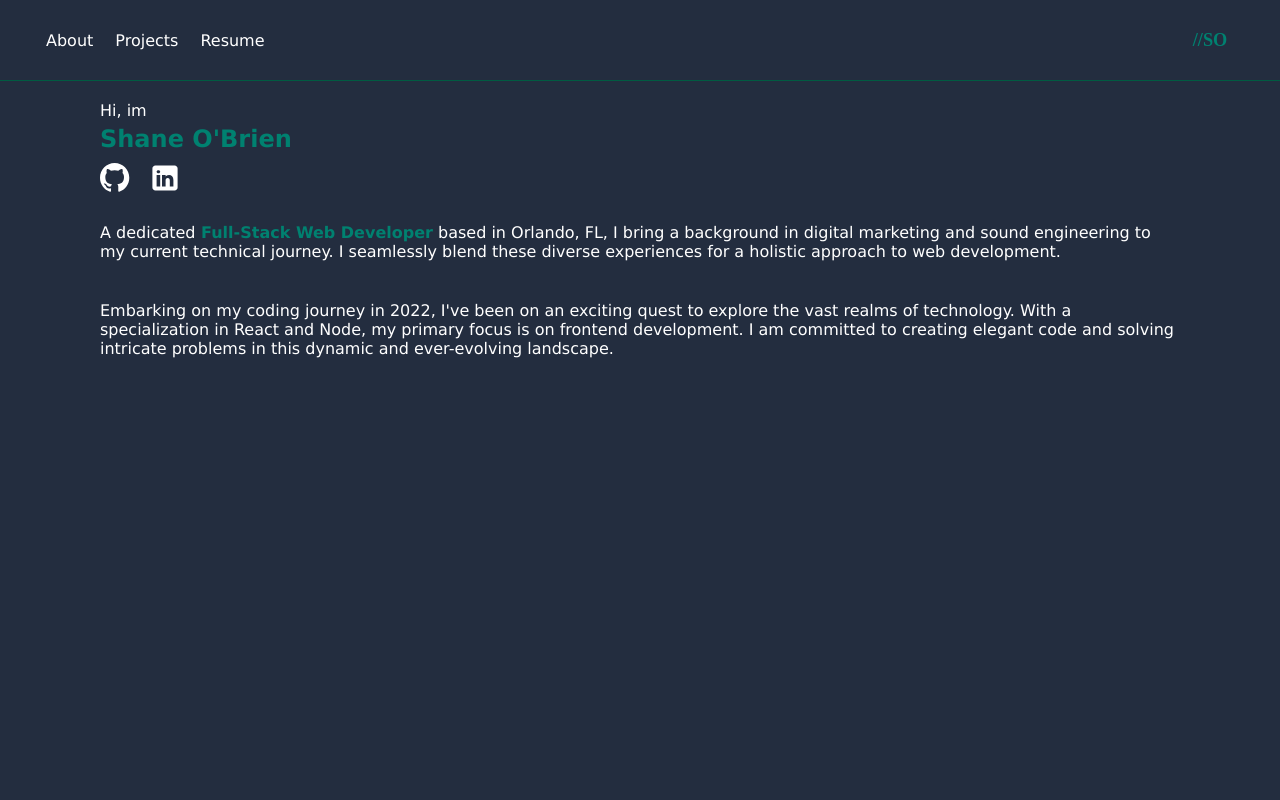
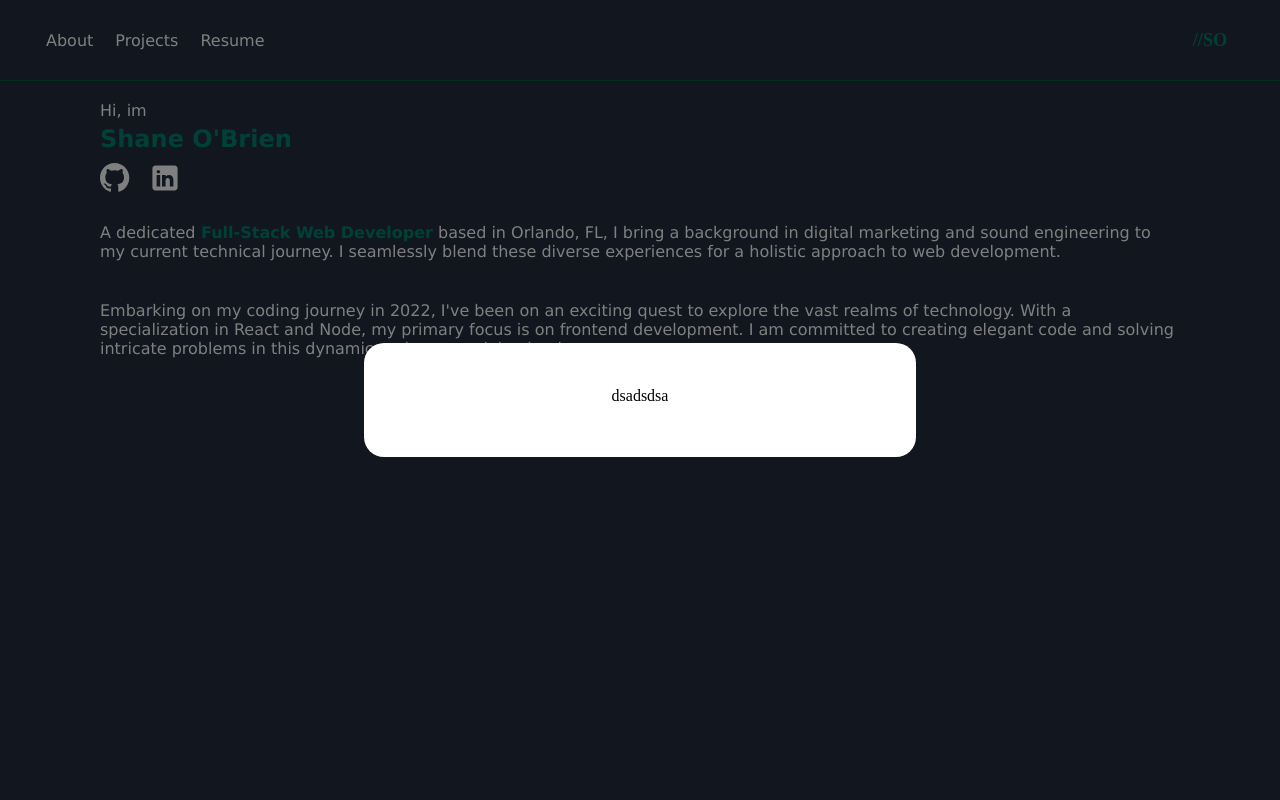
Before and after one commit to Shane-obrien-64/portfolio, a React (Create React App) app: page / in a window 1280 px wide. Shown: the top 800 px of the page. Built offline with nearby package versions, Linux system fonts and the light colour scheme.

Commit message:
created preview modal

```diff
--- a/src/App/App.css
+++ b/src/App/App.css
@@ -5,6 +5,26 @@
   font-family: Verdana;
 }
 
-html {
-  height: 100%;
+.modal {
+  position: fixed;
+  top: 0;
+  right: 0;
+  bottom: 0;
+  left: 0;
+  background-color: rgba(0, 0, 0, 0.5);
+  display: flex;
+  justify-content: center;
+  align-items: center;
 }
+
+.modal__container {
+  padding: 28px 28px 36px;
+  background-color: #fff;
+  width: 496px;
+  max-height: 100%;
+  justify-content: center;
+  align-items: center;
+  border-radius: 20px;
+  position: relative;
+  font-family: "Cabinet Grotesk Bold";
+}
--- a/src/App/App.js
+++ b/src/App/App.js
@@ -10,6 +10,7 @@ import "./App.css";
 function App() {
   const navigate = useNavigate();
   const [selectedCard, setSelectedCard] = useState(null);
+  const [activeModal, setActiveModal] = useState("preview");
 
   const goToMain = () => {
     navigate("/");
@@ -33,6 +34,13 @@ function App() {
         <Route path="/resume" element={<Resume />} />
       </Routes>
       <Footer />
+      {activeModal === "preview" && (
+        <div className="modal">
+          <div className="modal__container">
+            <p>dsadsdsa</p>
+          </div>
+        </div>
+      )}
     </div>
   );
 }
```
